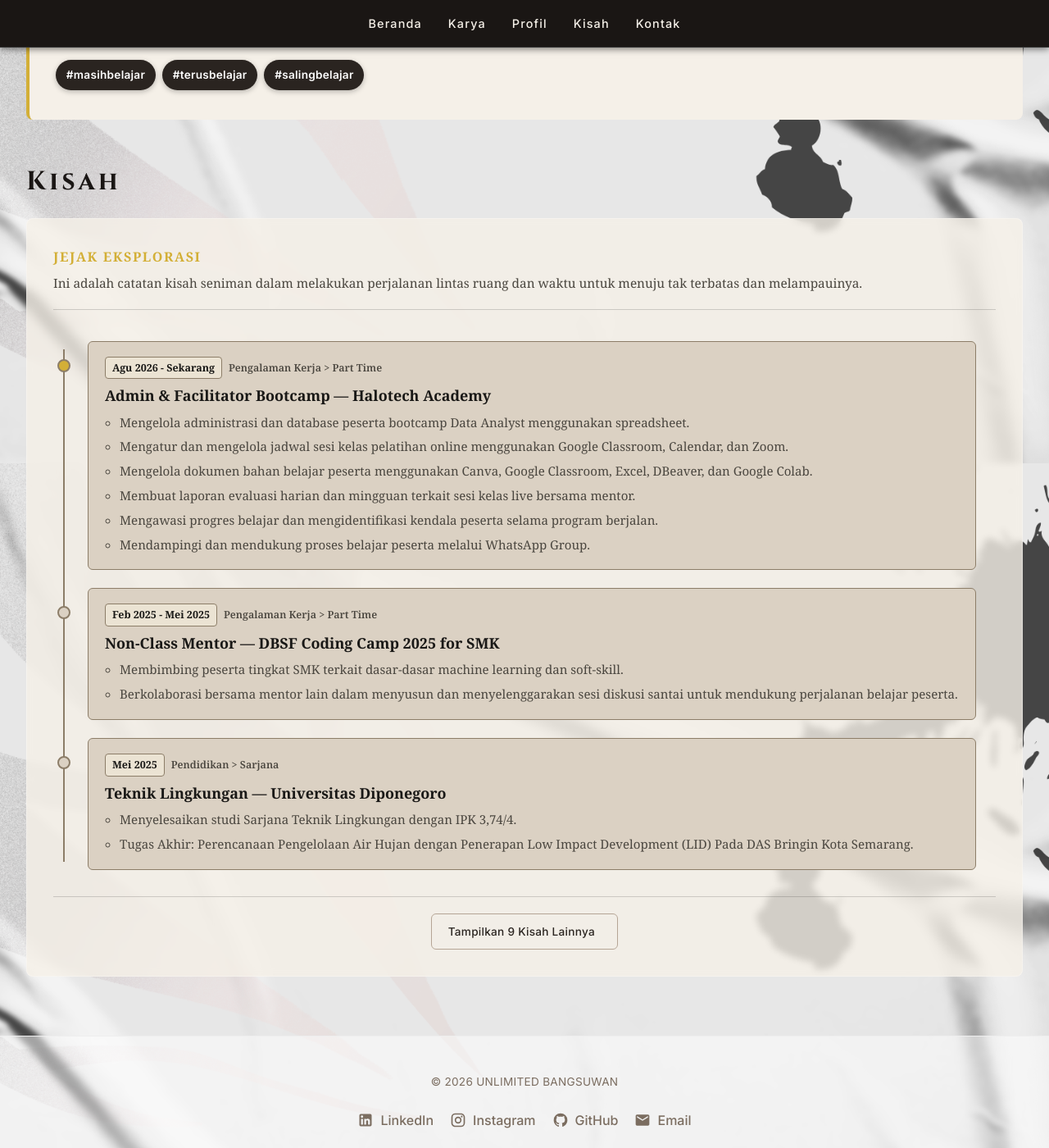
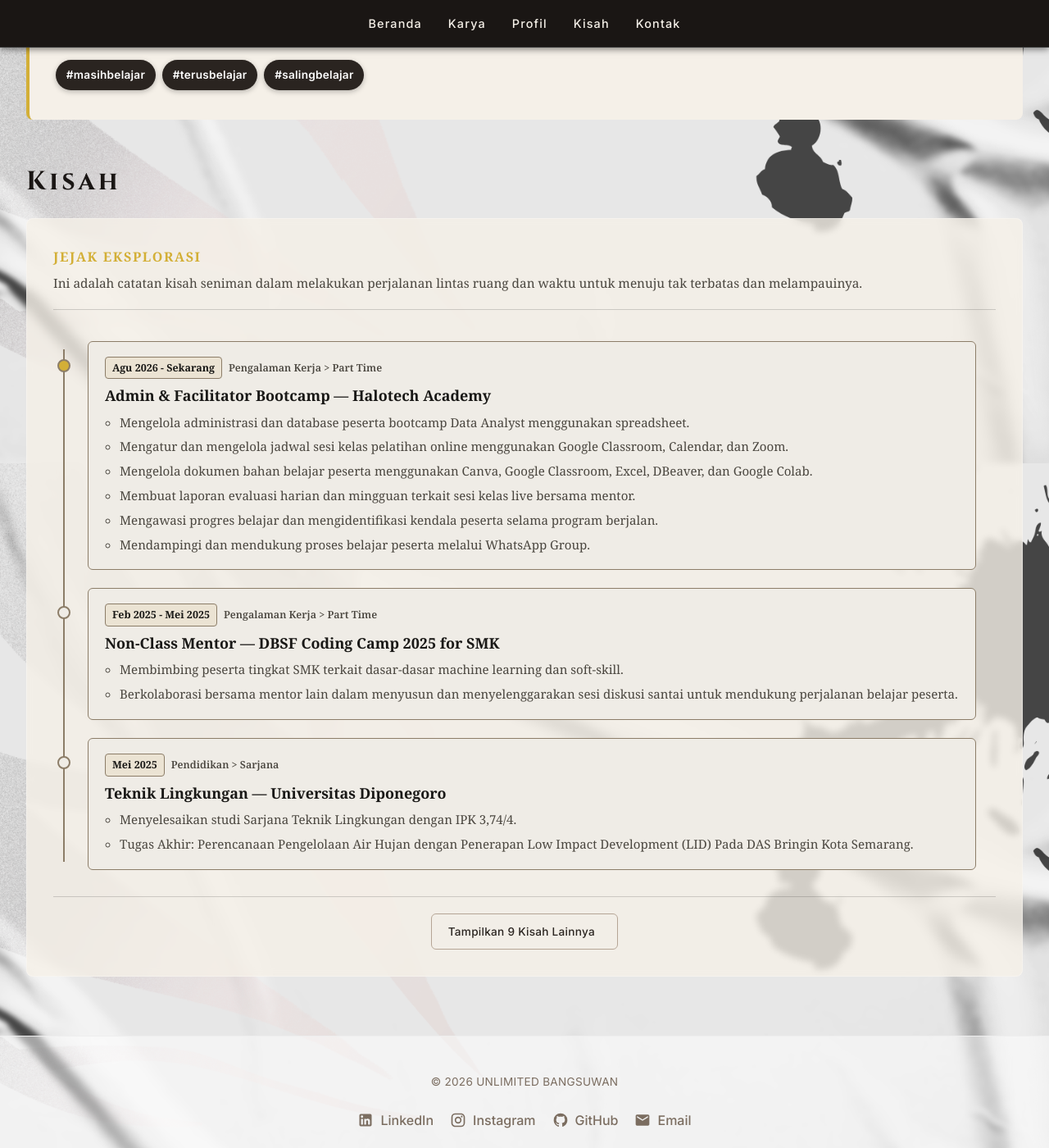
Before and after one commit to Sulbae/Sulbae.github.io, a Jekyll site: the page built from index.md, in a window 1280 px wide and 1400 px high, scrolled down 2135 px. Shown: the whole window at 82% size. Built offline with Jekyll 4.4.1, drawn with Linux system fonts in a browser that asks for light colours.

Commit message:
Update home.css

```diff
--- a/assets/css/home.css
+++ b/assets/css/home.css
@@ -983,7 +983,7 @@ details[open]::details-content {
 /* Section Kisah — dibuat menjadi card terpisah */
 /* Wrapper section di atas background utama */
 #kisah.kisah-section {
-  --kertas-kartu: #dbd1c3;
+  --kertas-kartu: #EFECE6;
   --kertas-lencana: #ebe3d3;
   --tinta-pekat: #191816;
   --tinta-lembut: #4a463f;
```
